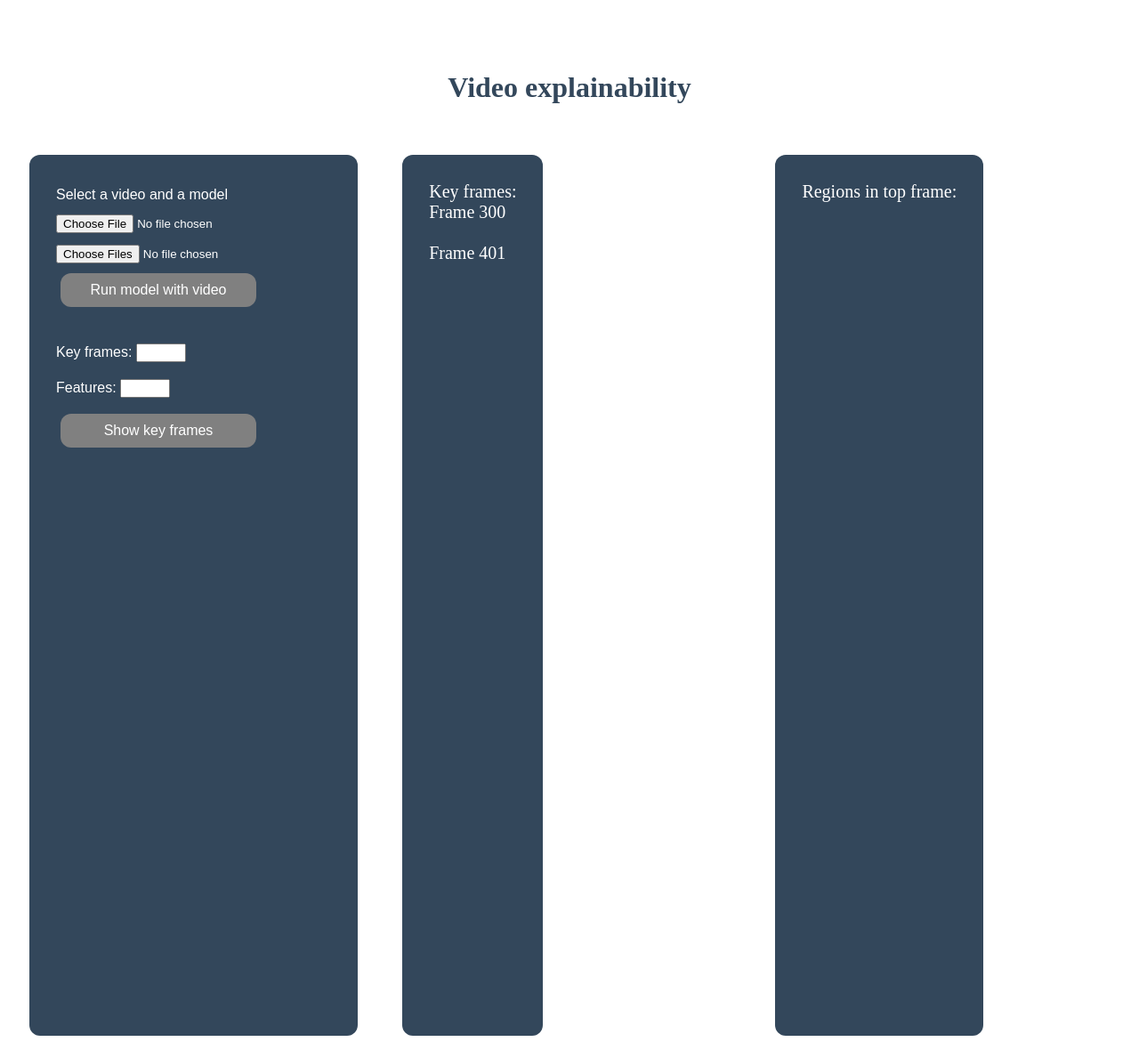
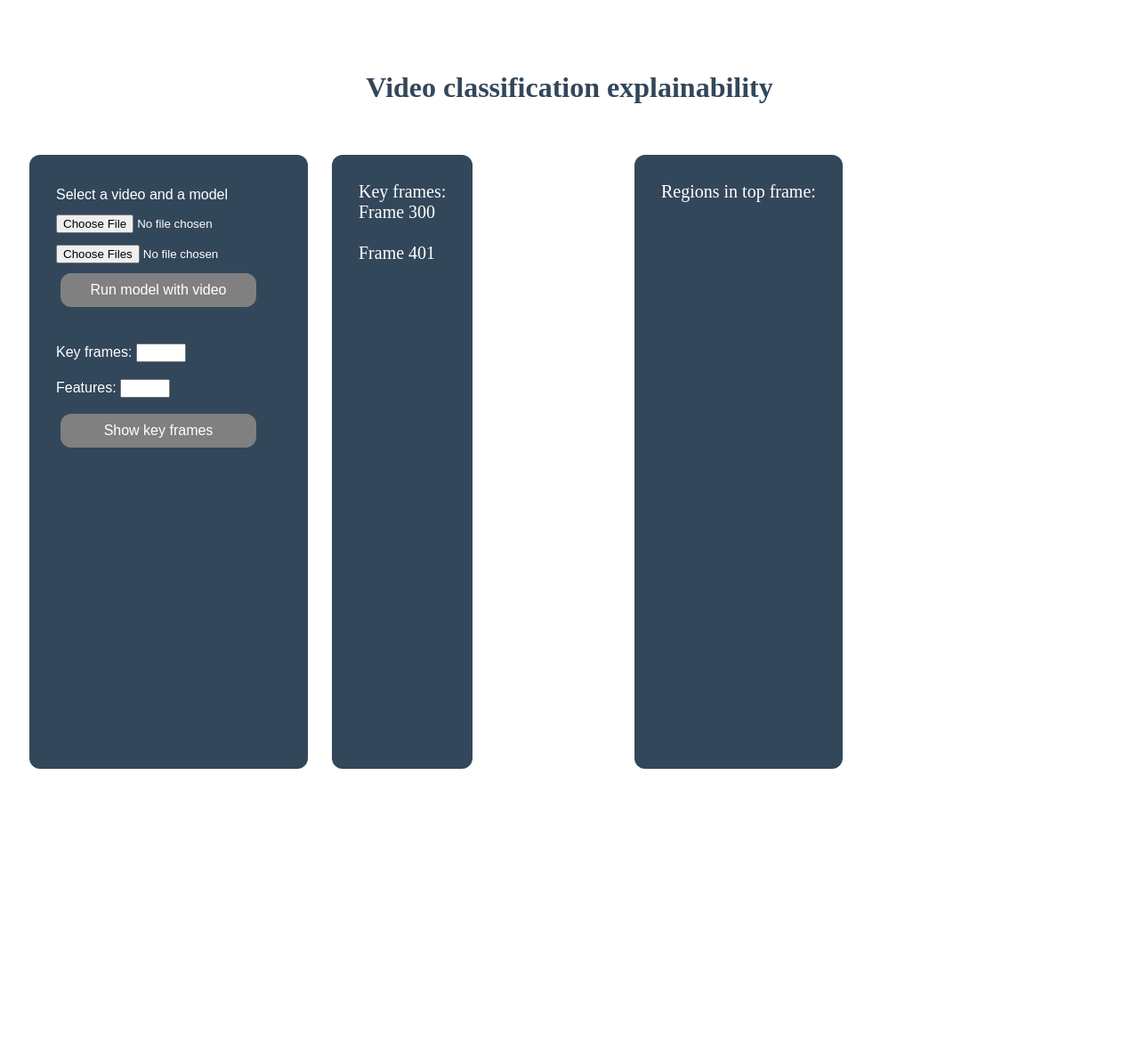
Before and after one commit to jovanneste/Emotion-XAI-Videos, a Flask app: page / in a window 1280 px wide. Shown: the whole page at 89% size. After the commit the page ends 864 px from the top, so only its background shows below. Run offline with Flask 2, Linux system fonts and the light colour scheme.

Commit message:
small web app changes

```diff
--- a/app/static/styles.css
+++ b/app/static/styles.css
@@ -49,8 +49,8 @@
     display: flex;
     align-items: left;
     justify-content: left;
-    height: 1000px;
-    width:30%;
+    height: 700px;
+    width:300px;
 }
 .one
 {
--- a/app/templates/index.html
+++ b/app/templates/index.html
@@ -10,12 +10,13 @@
         <script type="text/javascript" src="{{ url_for('static', filename='scripts.js') }}"></script>
     </head>
     <body>
-        <h1>Video explainability</h1>
+        <h1>Video classification explainability</h1>
         <div class="one">
           <p>
             <label for="avatar">Select a video and a model</label>
             <input type="file" id="select1" name="avatar" accept="video/*">
             <input type="file" id="ctrl" webkitdirectory directory multiple/>
+
             <!-- <button onclick="getOption()">Run</button> -->
             <br>
             <button class="button" onclick="getOption()" style="vertical-align:middle"><span>Run model with video</span></button>
@@ -27,7 +28,7 @@
            <label for="fname">Features:
            <input type="number" id="features" name="features" min="1" max="10"></label>
            <!-- <button type="button" onclick="showFrames()" id="btnID">Show Image</button> -->
-           <button class="button" id="btnID" onclick="showFrames()" style="vertical-align:middle"><span>Show key frames</span></button>
+           <button class="button" onclick="showFrames()" style="vertical-align:middle"><span>Show key frames</span></button>
          </p>
 
         </div>
@@ -37,11 +38,11 @@
             <br>
           Frame 300
           <br>
-          <img id="frame1" src={{ url_for('static', filename='frame300.jpg') }} alt="Frame" width="250" height="200">
+          <img id="frame1" src={{ url_for('static', filename='frame300.jpg') }} alt="Frame" width="200" height="150">
           <br>
           Frame 401
           <br>
-          <img id="frame2" src={{ url_for('static', filename='frame400.jpg') }} alt="Frame" width="250" height="200">
+          <img id="frame2" src={{ url_for('static', filename='frame400.jpg') }} alt="Frame" width="200" height="150">
           <br>
           <!-- Frame x
           <br>
@@ -54,7 +55,7 @@
           <p>
              Regions in top frame:
             <br>
-          <img id="frameoutput" src={{ url_for('static', filename='out.jpg') }} style="float:right"  width="400" height="320"/>
+          <img id="frameoutput" src={{ url_for('static', filename='out.jpg') }} style="float:right"  width="300" height="250"/>
         </p>
         </div>
 
```
